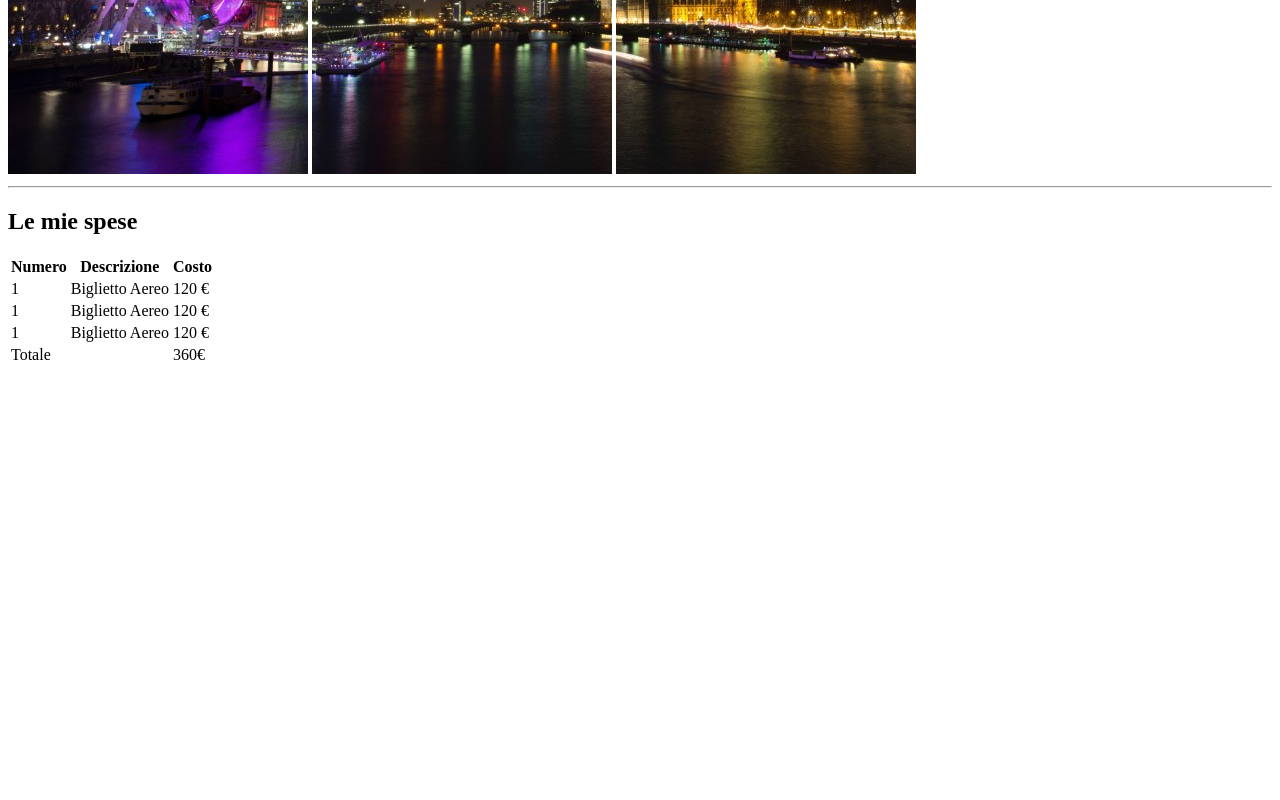
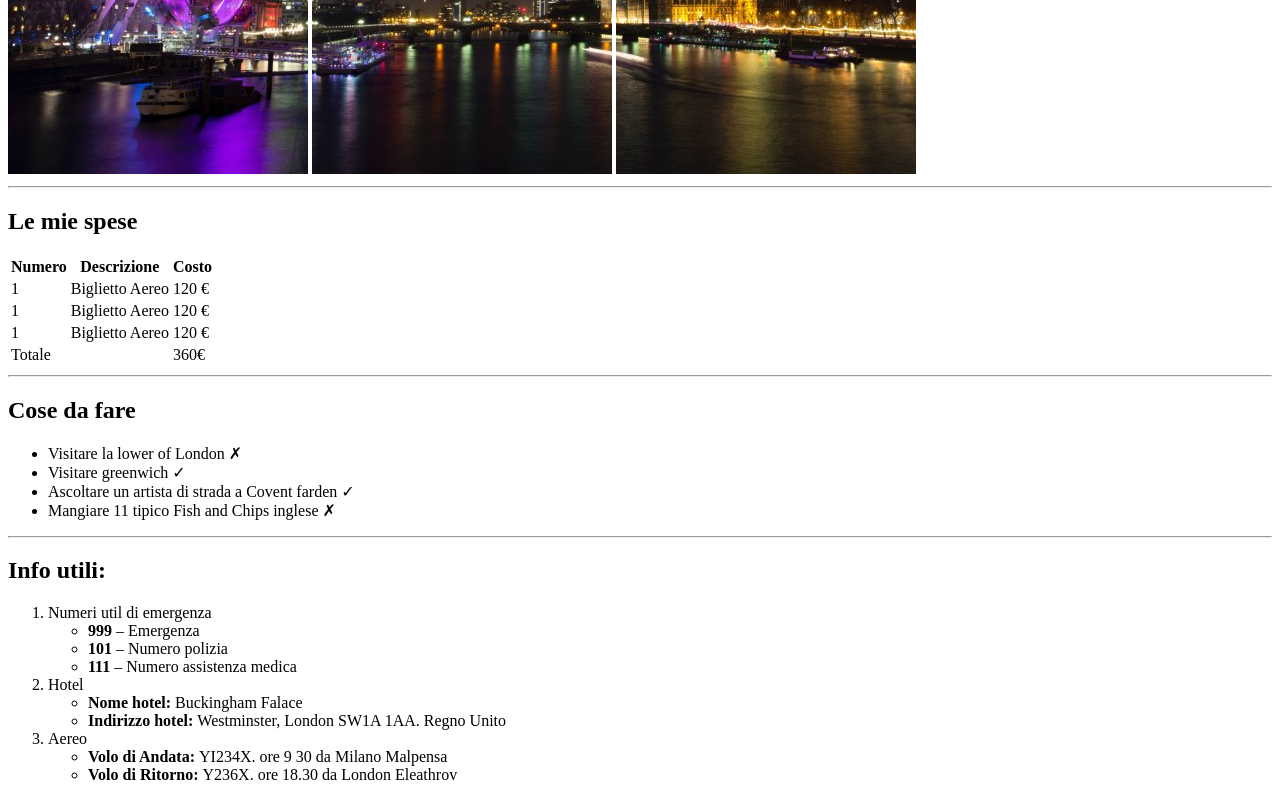
Before and after one commit to DanieleAntonaci/html-london-trip, a plain HTML site: page index.html in a window 1280 px wide. Shown: the part 506-1306 px from the top of the page. Before the commit the page ends 881 px from the top, so only its background shows below. Drawn offline with Linux system fonts and the light colour scheme.

Commit message:
liste sulle info utili

```diff
--- a/index.html
+++ b/index.html
@@ -55,11 +55,70 @@
                 </tfoot>
             </table>
         </section>
+        <hr>
         <section>
+            <!-- lista non ordinata sulle cose da fare -->
+            <h2>Cose da fare</h2>
+            <ul>
+                <li>Visitare la lower of London &cross;</li>
+                <li>Visitare greenwich &check;</li>
+                <li>Ascoltare un artista di strada a Covent farden &check;</li>
+                <li>Mangiare 11 tipico Fish and Chips inglese &cross;</li>
+            </ul>
+        </section>
+        <hr>
+        <section>
+            <h2>Info utili:</h2>
+            <!-- lista ordinata -->
+            <ol>
+                <li>
+                    <!--Inizio lista non ordinata per i numeri d'emergenza -->
+                    Numeri util di emergenza
+                    <ul>
+                        <li>
+                            <strong>999</strong>
+                            &ndash; Emergenza
+                        </li>
+                        <li>
+                            <strong>101</strong>
+                            &ndash; Numero polizia
+                        </li>
+                        <li>
+                            <strong>111</strong>
+                            &ndash; Numero assistenza medica
+                        </li>
 
-        </section>
-        <section>
+                    </ul>
+                </li>
+                <!-- Inizio lista non ordinata sulle informazioni dell' Hotel -->
+                <li>
+                    Hotel
+                    <ul>
+                        <li>
+                            <strong>Nome hotel&colon; </strong>
+                            Buckingham Falace
+                        </li>
+                        <li>
+                            <strong>Indirizzo hotel&colon; </strong>
+                            Westminster&comma; London SW1A 1AA&period; Regno Unito
+                        </li>
+                    </ul>
+                </li>
 
+                <li>
+                    Aereo
+                    <ul>
+                        <li>
+                            <strong>Volo di Andata&colon; </strong>
+                            YI234X&period; ore 9 30 da Milano Malpensa
+                        </li>
+                        <li>
+                            <strong>Volo di Ritorno&colon; </strong>
+                            Y236X&period; ore 18.30 da London Eleathrov
+                        </li>
+                    </ul>
+                </li>
+            </ol>
         </section>
     </main>
 
```
